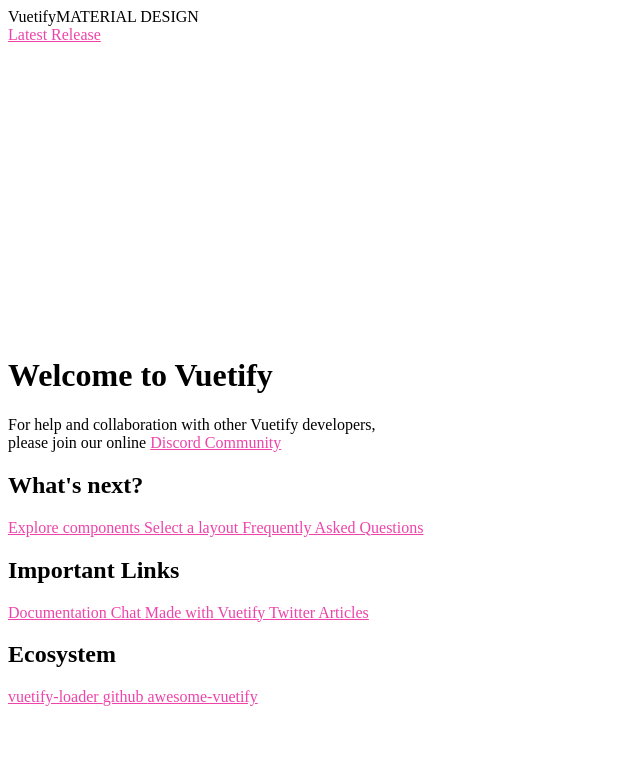
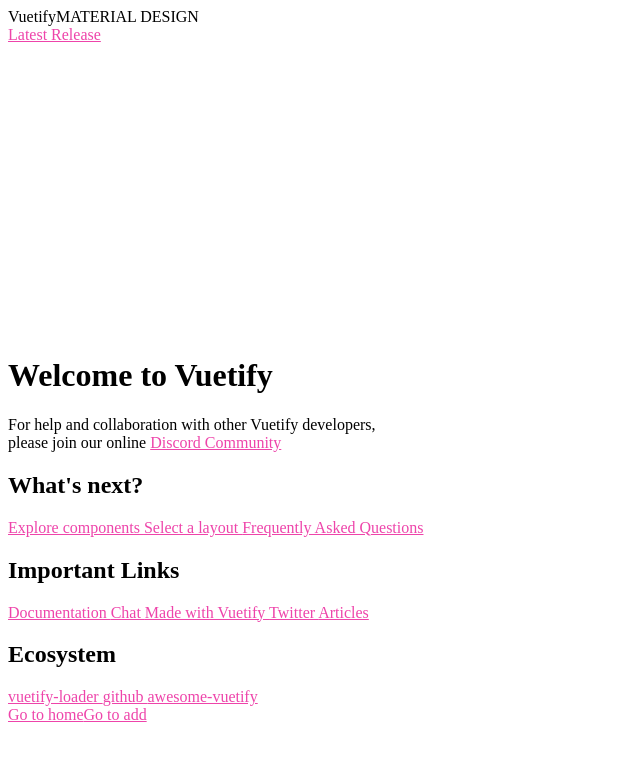
Before and after one commit to gasegi/apps-erythrina, a Vue app: page / in a window 1280 px wide. Shown: the top 758 px of the page, without its empty margins (0-640 px from the left). Built offline with nearby package versions, Linux system fonts and the light colour scheme.

Commit message:
remove async load

```diff
--- a/src/App.vue
+++ b/src/App.vue
@@ -6,31 +6,31 @@
         <span class="font-weight-light">MATERIAL DESIGN</span>
       </v-toolbar-title>
       <v-spacer></v-spacer>
-      <v-btn
-        text
-        href="https://github.com/vuetifyjs/vuetify/releases/latest"
-        target="_blank"
-      >
+      <v-btn text href="https://github.com/vuetifyjs/vuetify/releases/latest" target="_blank">
         <span class="mr-2">Latest Release</span>
       </v-btn>
     </v-app-bar>
 
     <v-content>
-      <HelloWorld/>
+      <router-view></router-view>
+      <!-- <HelloWorld/> -->
+
+      <router-link to="/home">Go to home</router-link>
+      <router-link to="/add">Go to add</router-link>
     </v-content>
   </v-app>
 </template>
 
 <script>
-import HelloWorld from './components/HelloWorld';
+import HelloWorld from "./components/HelloWorld";
 
 export default {
-  name: 'App',
+  name: "App",
   components: {
-    HelloWorld,
+    HelloWorld
   },
   data: () => ({
     //
-  }),
+  })
 };
 </script>
--- a/src/main.js
+++ b/src/main.js
@@ -3,7 +3,7 @@
 import router from "./router";
 import store from "./store";
 import "./registerServiceWorker";
-import vuetify from './plugins/vuetify';
+import vuetify from "./plugins/vuetify";
 
 Vue.config.productionTip = false;
 
--- a/src/router.js
+++ b/src/router.js
@@ -1,24 +1,25 @@
 import Vue from "vue";
 import Router from "vue-router";
 import Home from "./views/Home.vue";
+import About from "./views/About.vue";
+
+// GAS は非同期は無理
+// const About = import(/* webpackChunkName: "about" */ "./views/About.vue");
 
 Vue.use(Router);
 
 export default new Router({
   routes: [
+    { path: "/", component: Home, alias: "/home" },
     {
-      path: "/",
+      path: "/home",
       name: "home",
       component: Home
     },
     {
-      path: "/about",
-      name: "about",
-      // route level code-splitting
-      // this generates a separate chunk (about.[hash].js) for this route
-      // which is lazy-loaded when the route is visited.
-      component: () =>
-        import(/* webpackChunkName: "about" */ "./views/About.vue")
+      path: "/add",
+      name: "add",
+      component: About
     }
   ]
 });
```
